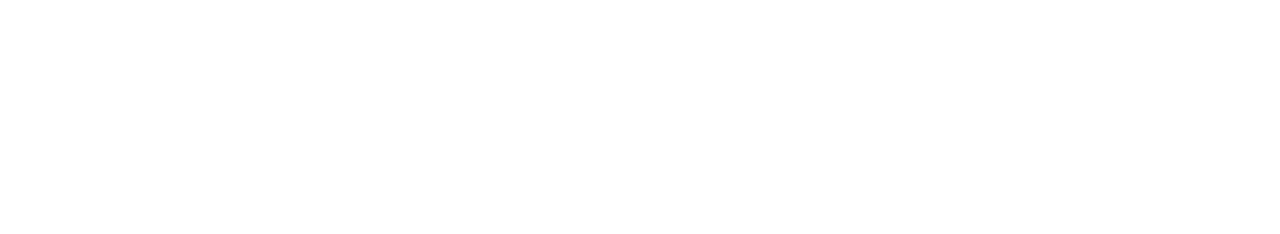
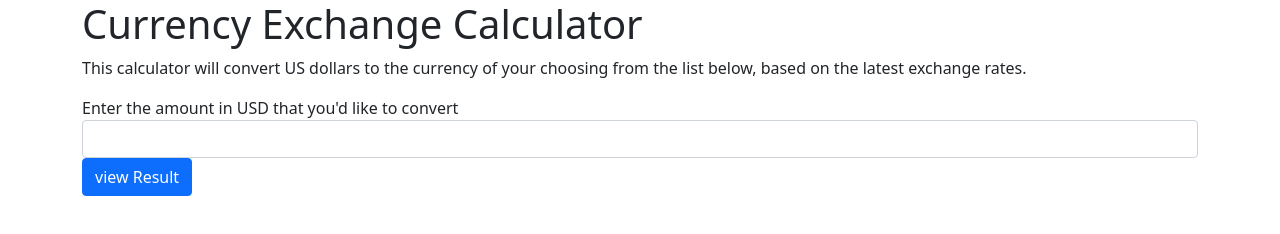
Before and after one commit to szahlan/Currency-Exchange-Calculator-Final, a website built with webpack: page src/index.html in a window 1280 px wide. Built offline with nearby package versions, Linux system fonts and the light colour scheme.

Commit message:
Add form for user to input amount to convert.

```diff
--- a/src/index.html
+++ b/src/index.html
@@ -4,6 +4,18 @@
   <title>Currency Exchange Calculator</title>
 </head>
 <body>
-
+  <div class="container">
+    <h1>Currency Exchange Calculator</h1>
+    <p>This calculator will convert US dollars to the currency of your choosing from the list below, based on the latest exchange rates.</p>
+    <div>
+      <form id="amoutToConvert">
+        <div class="form-group">
+          <label for="userInput">Enter the amount in USD that you'd like to convert</label>
+          <input id="dollarAmount" class="form-control" type="number">
+        </div>
+        <button type="submit" class="btn btn-primary">view Result</button>
+      </form>
+    </div>
+  </div>
 </body>
 </html>
```
